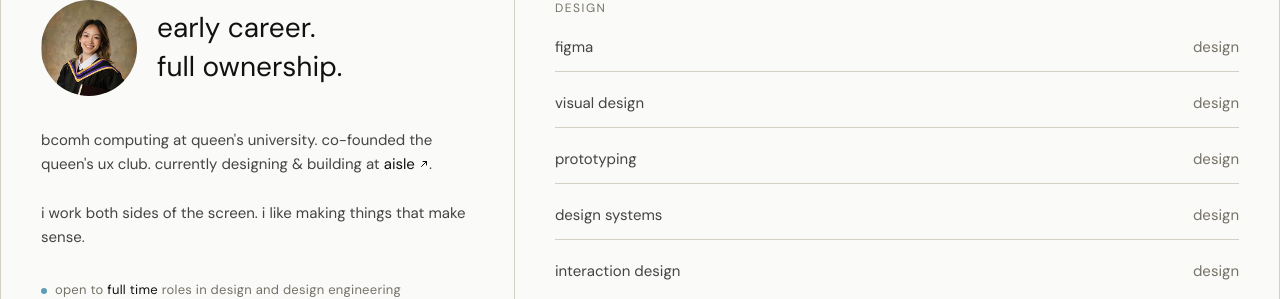
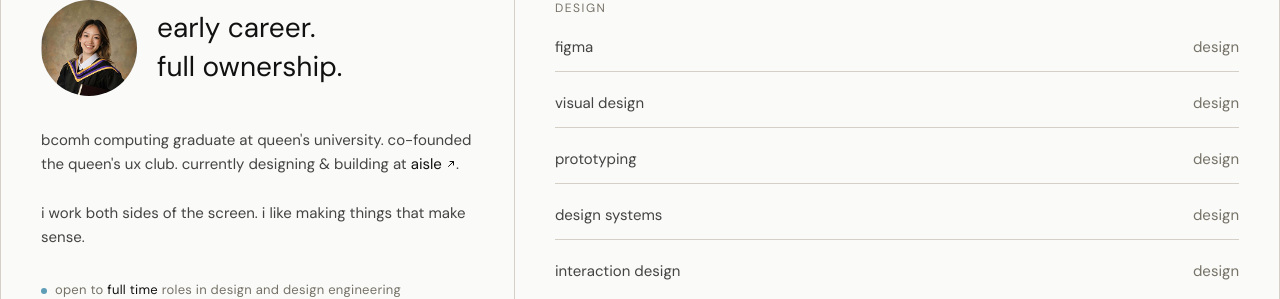
Before and after one commit to reneehjk/portfolio, a React (Vite) app: page / in a window 1280 px wide. Shown: the part 1020-1319 px from the top of the page. Built offline with nearby package versions, Linux system fonts and the light colour scheme.

Commit message:
small change on about section

```diff
--- a/src/components/AboutSection.jsx
+++ b/src/components/AboutSection.jsx
@@ -25,7 +25,7 @@
 
         {/* bio */}
         <p className="text-body text-text-secondary lowercase leading-relaxed">
-          bcomh computing at queen's university. co-founded the queen's ux club. currently designing & building at{' '}
+          bcomh computing graduate at queen's university. co-founded the queen's ux club. currently designing & building at{' '}
           <a
             href="https://periodaisle.com/"
             target="_blank"
```
